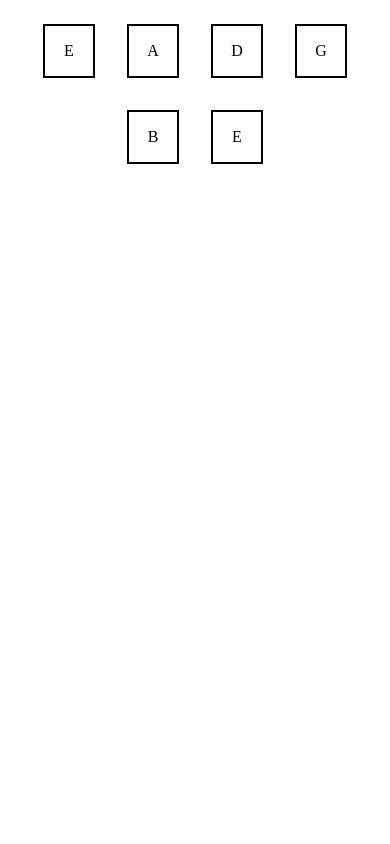
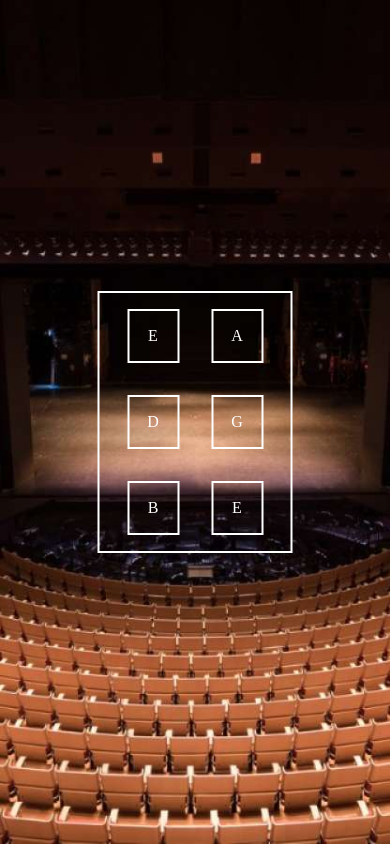
Before and after one commit to skevprog/Guitar-Tuner, a plain HTML site: page index.html in a window 390 px wide. Drawn offline with Linux system fonts and the light colour scheme.

Commit message:
background-image added (responsive styles)

```diff
--- a/css/styles.css
+++ b/css/styles.css
@@ -1,11 +1,22 @@
+body {
+   background: url(../assets/theatre_background.jpg) no-repeat center center fixed;
+   background-size: cover;
+}
 
 .container {
+   border: solid 2px #ffffff;
    display: flex;
    justify-content: center;
    flex-wrap: wrap;
+   /* Center the container in the middle of the screen */
+   position:absolute;
+   left:50%;
+   top:50%;
+   transform: translate(-50%, -50%);
 }
 
 .string {
+   color: #ffffff;
    align-items: center;
    border: solid 2px;
    display: flex;
--- a/js/app.js
+++ b/js/app.js
@@ -3,8 +3,6 @@ window.addEventListener('keydown', (e) => {
 
    const key = document.querySelector(`audio[data-key="${e.keyCode}"]`);
    const soundKey = document.querySelector(`.string[data-key="${e.keyCode}"]`);
-
-
 
    if (!key) return;
 
```
Also changed, not shown: assets/theatre_background.jpg (added).
